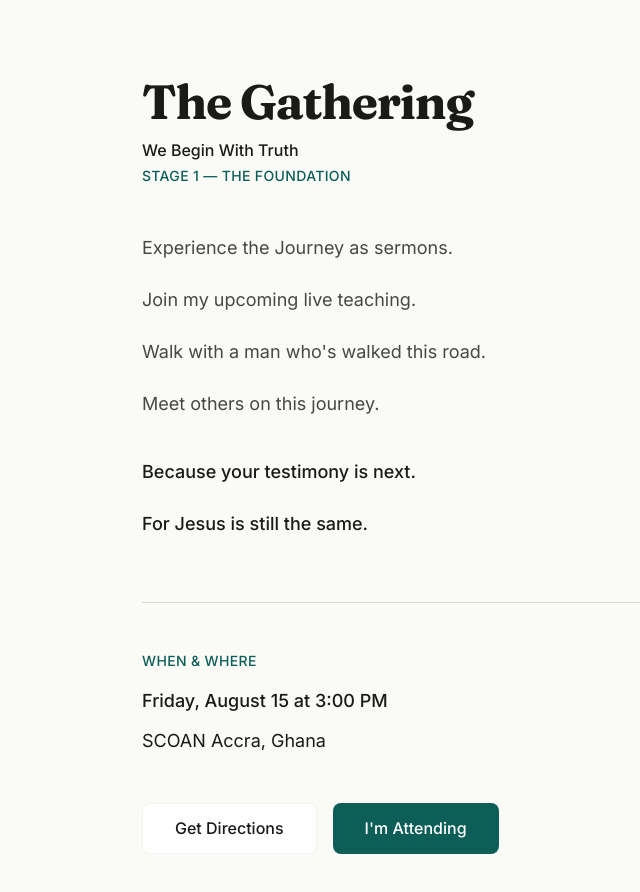
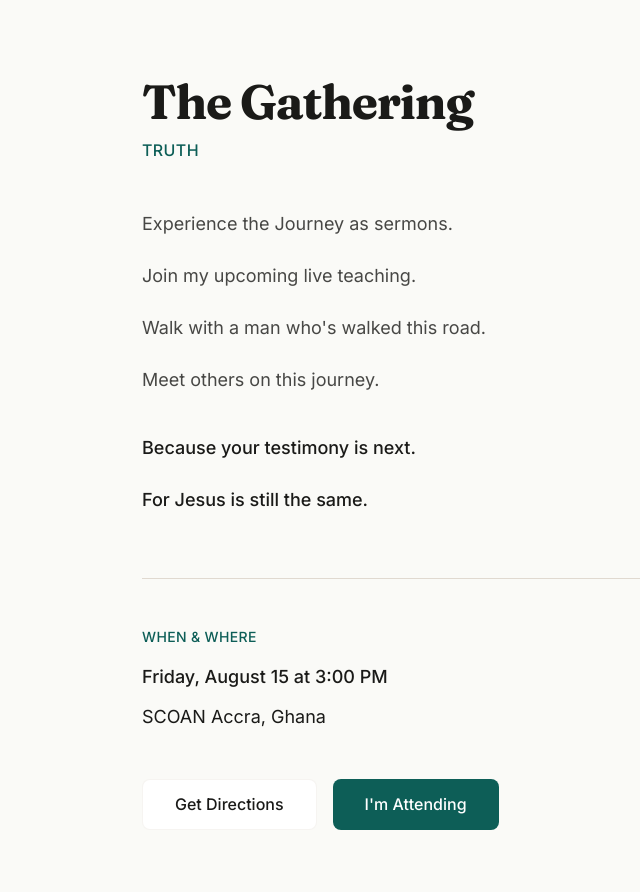
Before and after one commit to whoisjimilitan/restoration-community, a Next.js app in the folder apps/web/: page / in a window 1280 px wide. Shown: the part 4660-5552 px from the top of the page, without its empty margins (162-802 px from the left). Built offline with nearby package versions, Linux system fonts and the light colour scheme.

Commit message:
Refine: Simplify to 'TRUTH' — direct, prophetic, stage-specific
Removes explanatory language. 'TRUTH' stands alone as Stage 1 of the restoration journey.

Co-Authored-By: Claude Haiku 4.5 <noreply@anthropic.com>

```diff
--- a/apps/web/src/app/page.tsx
+++ b/apps/web/src/app/page.tsx
@@ -207,10 +207,7 @@ export default function Home() {
           <div className="space-y-12">
             <div>
               <h2 className="text-4xl md:text-5xl font-rc-serif font-bold text-rc-text leading-tight tracking-tight">The Gathering</h2>
-              <div className="space-y-1 pt-3">
-                <p className="text-base text-rc-text font-medium">We Begin With Truth</p>
-                <p className="text-sm text-rc-accent font-medium uppercase tracking-wide">Stage 1 — The Foundation</p>
-              </div>
+              <p className="text-base text-rc-accent font-medium uppercase tracking-wide pt-3">TRUTH</p>
             </div>
 
             <div className="space-y-6 text-base md:text-lg text-rc-text/80 leading-relaxed font-light">
```
